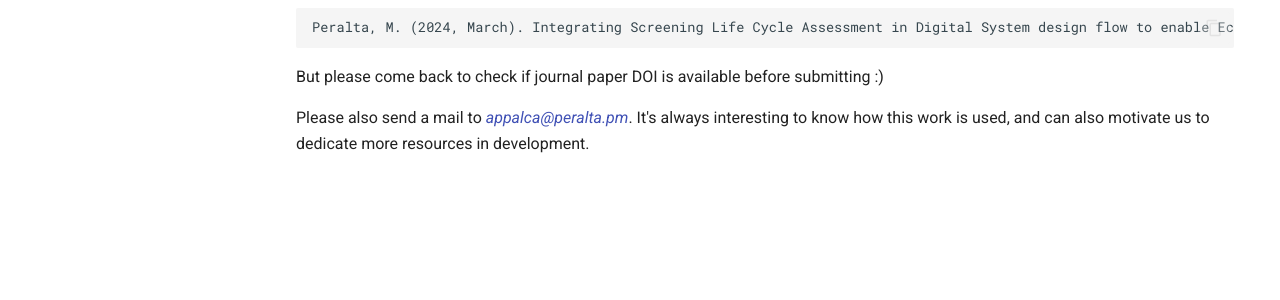
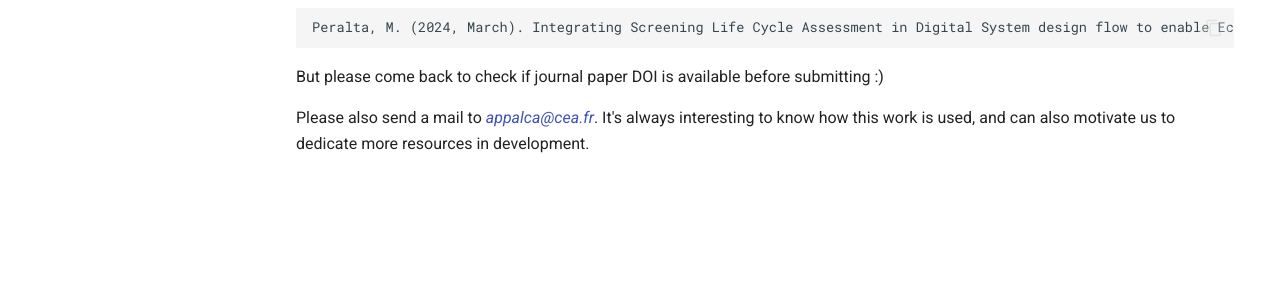
Before and after one commit to appalca/appalca.github.io, an MkDocs documentation site: the page built from docs/about/reference.md, in a window 1280 px wide. Shown: the part 287-587 px from the top of the page. Built offline with MkDocs 1.6.1 and Material for MkDocs 9.7.7, drawn with Linux system fonts in a browser that asks for light colours; comment, search, counter and statistics services are not loaded.

Commit message:
(update) CEA mail

```diff
--- a/docs/about/reference.md
+++ b/docs/about/reference.md
@@ -8,4 +8,4 @@ Peralta, M. (2024, March). Integrating Screening Life Cycle Assessment in Digita
 
 But please come back to check if journal paper DOI is available before submitting :)
 
-Please also send a mail to [_appalca@peralta.pm_](mailto:appalca@peralta.pm). It's always interesting to know how this work is used, and can also motivate us to dedicate more resources in development.
+Please also send a mail to [_appalca@cea.fr_](mailto:appalca@cea.fr). It's always interesting to know how this work is used, and can also motivate us to dedicate more resources in development.
```
